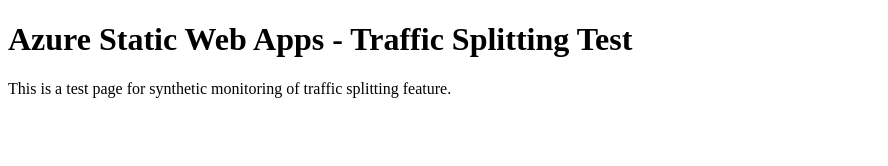
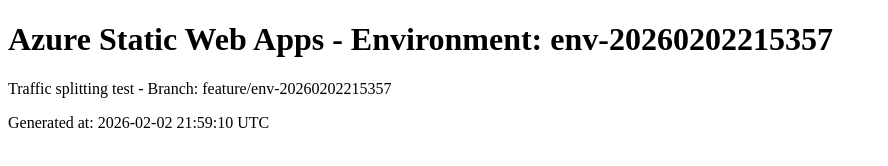
Before and after one commit to skylathadani-ms/synthetics-swa-traffic-20260202215357, a plain HTML site: page index.html in a window 1280 px wide. Shown: the whole page, without its empty margins (0-888 px from the left). Drawn offline with Linux system fonts and the light colour scheme.

Commit message:
Update index.html for env-20260202215357

```diff
--- a/index.html
+++ b/index.html
@@ -1,10 +1,11 @@
 <!DOCTYPE html>
 <html>
 <head>
-<title>Synthetics Test - Traffic Splitting</title>
+<title>Environment: env-20260202215357</title>
 </head>
 <body>
-<h1>Azure Static Web Apps - Traffic Splitting Test</h1>
-<p>This is a test page for synthetic monitoring of traffic splitting feature.</p>
+<h1>Azure Static Web Apps - Environment: env-20260202215357</h1>
+<p>Traffic splitting test - Branch: feature/env-20260202215357</p>
+<p>Generated at: 2026-02-02 21:59:10 UTC</p>
 </body>
 </html>
```
